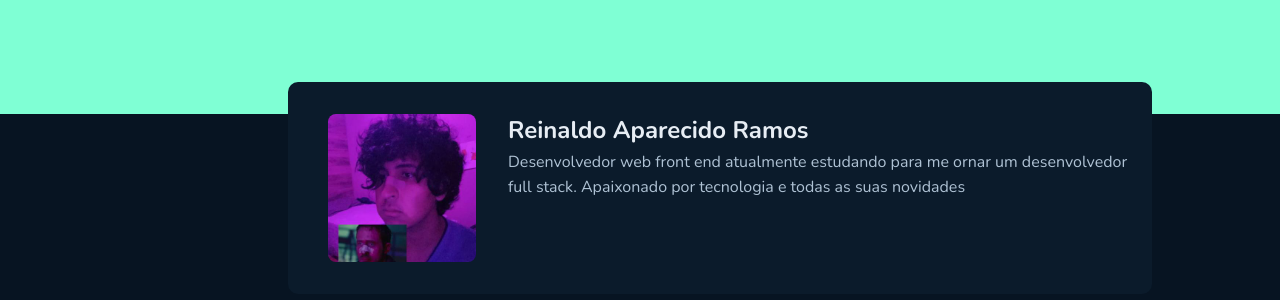
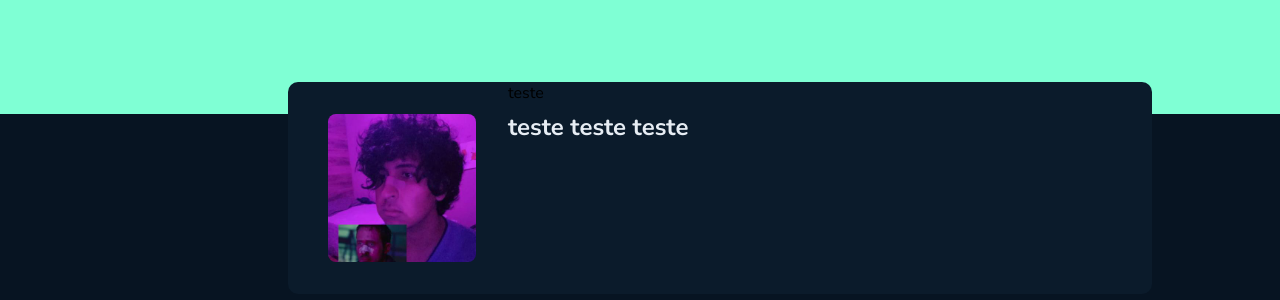
Before and after one commit to ReinaldoARamos/GItHub_Blog, a React (Vite) app: page / in a window 1280 px wide. Shown: the part 182-482 px from the top of the page. Built offline with nearby package versions, Linux system fonts and the light colour scheme.

Commit message:
arrumando a estilização dos ícones

```diff
--- a/package.json
+++ b/package.json
@@ -9,6 +9,7 @@
     "preview": "vite preview"
   },
   "dependencies": {
+    "@fortawesome/fontawesome-free": "^6.4.0",
     "@types/styled-components": "^5.1.26",
     "phosphor-react": "^1.4.1",
     "react": "^18.2.0",
--- a/src/Componentes/Avatar/style.ts
+++ b/src/Componentes/Avatar/style.ts
@@ -1,11 +1,11 @@
 import styled from "styled-components";
 
 export const AvatarBox = styled.img`
-
-
-    width: 148px;
-    height: 148px;
-    border-radius: 8px;
-    margin-left: 40px;
-    top: 32px;
-`
+  width: 148px;
+  height: 148px;
+  border-radius: 8px;
+  margin-left: 40px;
+  display: flex;
+  margin-top: 32px;
+  margin-right: 32px;
+`;
--- a/src/Componentes/Profile/index.tsx
+++ b/src/Componentes/Profile/index.tsx
@@ -1,19 +1,17 @@
 import { RegularText, TitleText } from "../../Typography/Typography";
 import { Avatar } from "../Avatar";
-import { ProfileContainer, ProfileContent } from "./styles";
+import { ProfileContainer, ProfileContent} from "./styles";
 
 export function Profile() {
     return (
         <ProfileContainer>
-           <Avatar />
-          <ProfileContent>
+            <Avatar />
+            <ProfileContent>
+                <header>teste</header>
+                <h1>teste teste teste</h1>
 
 
-      <TitleText color="title" size="l">Reinaldo Aparecido Ramos</TitleText>
-      <RegularText color="text" size="m">Desenvolvedor web front end atualmente estudando para me ornar um desenvolvedor full stack. Apaixonado por tecnologia e todas as suas novidades </RegularText>
-          </ProfileContent>
-
+            </ProfileContent>
         </ProfileContainer>
-
-    )
+    );
 }
--- a/src/Componentes/Profile/styles.ts
+++ b/src/Componentes/Profile/styles.ts
@@ -4,33 +4,52 @@ export const ProfileContainer = styled.div`
   width: 100%;
   height: 13.25rem;
   display: flex;
-  align-items: center;
-  justify-content: space-between;
+  margin-top: 1000px;
   border-radius: 10px;
 
   left: 288px;
   top: 208px;
   margin-top: -15rem;
- position: relative;
+  position: relative;
 
- width: 54rem;
+  width: 54rem;
   background: ${({ theme }) => theme.colors["base-profile"]};
-
 `;
 
 export const ProfileContent = styled.div`
-width: 100%;
-flex-direction: column;
-padding-bottom: 4rem;
-margin-left: 2rem;
+  flex: 1;
+  display: flex;
+  flex-direction: column;
 
+  header {
+    display: flex;
+    align-items: center;
+    justify-content: space-between;
+    margin-bottom: 0.5rem;
+  }
 
+  h1 {
+    font-size: ${({ theme }) => theme.textSizes["title-title-l"]};
+    color: ${({ theme }) => theme.colors["base-title"]};
+    line-height: 130%;
+  }
 `;
 
+/*
 
-export const ProfileFooter = styled.footer`
-width: 393px;
+export const ProfileFooter = styled.div`
+
+max-width: 393px;
 height: 26px;
+background-color: green;
+display: flex;
+flex-direction: column;
+gap: 24px;
+display: flex;
+margin-top: 24px;
+
 
 
 `
+
+*/
```
Also changed, not shown: 1 other file (tests, documents, lock files or other folders).
